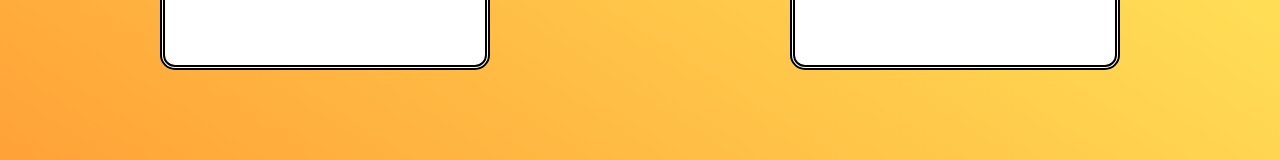
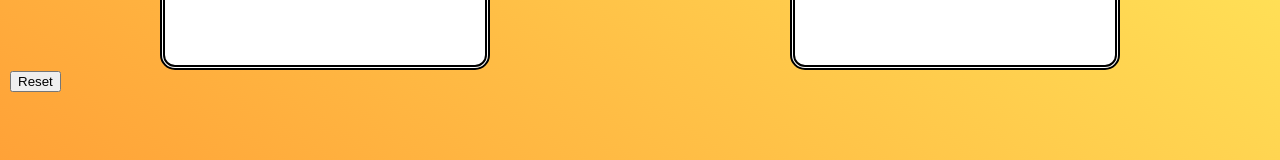
Before and after one commit to londhe-7083/emojikit, a React (Create React App) app: page / in a window 1280 px wide. Shown: the part 517-677 px from the top of the page. Built offline with nearby package versions, Linux system fonts and the light colour scheme.

Commit message:
adding reset button

```diff
--- a/src/App.js
+++ b/src/App.js
@@ -31,6 +31,12 @@ useEffect(()=>{
   }
   },[scoreA,scoreB])
 
+  function resetScore(){
+    setScoreA(0);
+    setScoreB(0);
+    localStorage.clear();
+  }
+
 
   return (
     <>
@@ -61,7 +67,9 @@ useEffect(()=>{
 
             </div>
 
-
+           <div>
+            <button className="reset-button" onClick={resetScore}> Reset  </button>
+           </div>
     </div>
     </>
 
--- a/src/index.js
+++ b/src/index.js
@@ -2,7 +2,7 @@ import React from 'react';
 import ReactDOM from 'react-dom/client';
 import './index.css';
 import App from './App';
-import reportWebVitals from './reportWebVitals';
+// import reportWebVitals from './reportWebVitals';
 
 const root = ReactDOM.createRoot(document.getElementById('root'));
 root.render(
@@ -14,4 +14,4 @@ root.render(
 // If you want to start measuring performance in your app, pass a function
 // to log results (for example: reportWebVitals(console.log))
 // or send to an analytics endpoint. Learn more: https://bit.ly/CRA-vitals
-reportWebVitals();
+// reportWebVitals();
```
